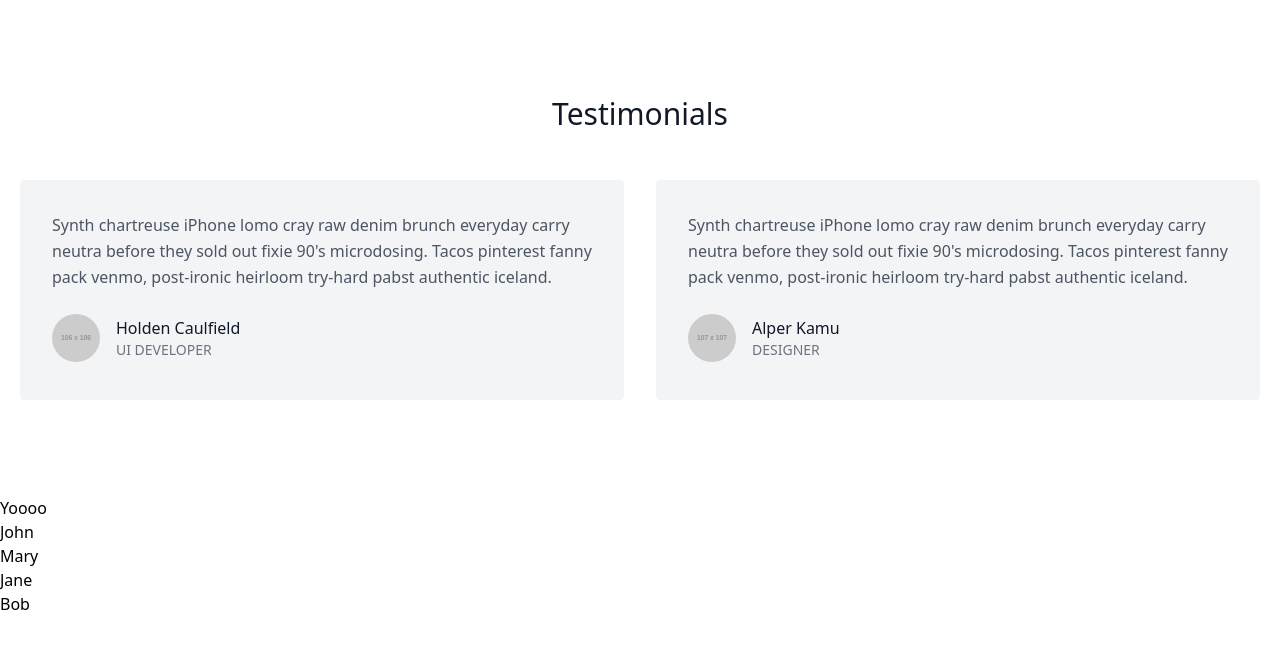
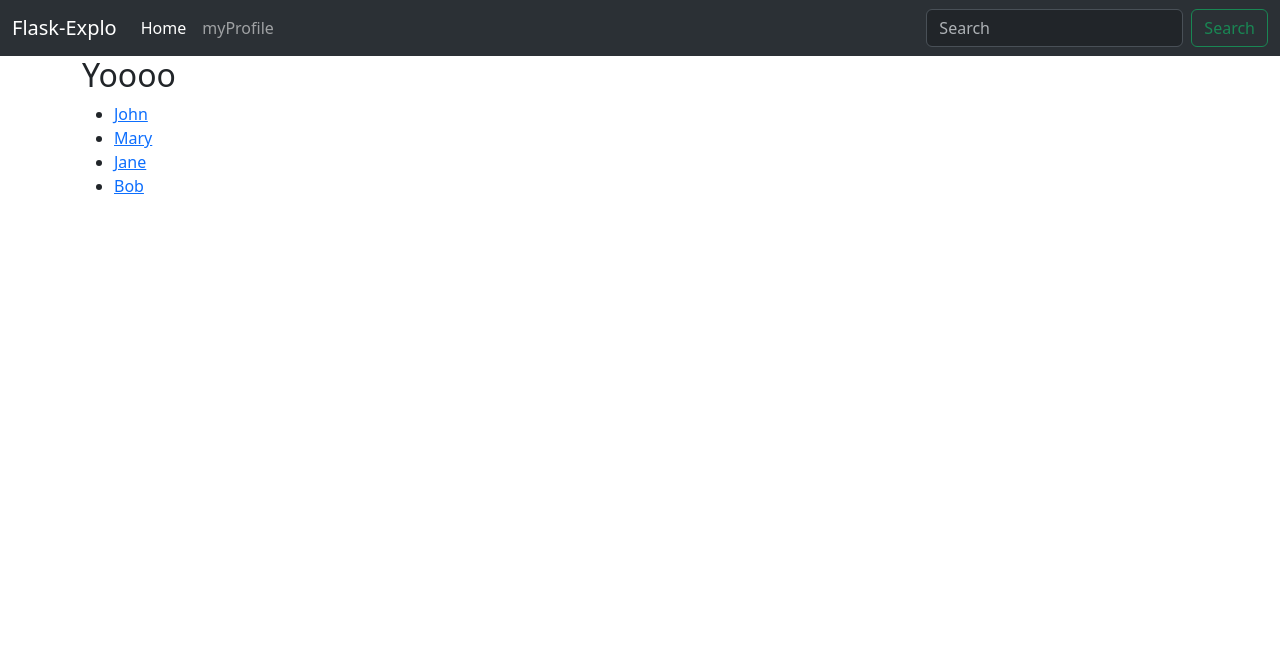
Before and after one commit to JiiXaa/flask-explo, a Flask app: page / in a window 1280 px wide. Shown: the top 649 px of the page. Run offline with Flask 2, Linux system fonts and the light colour scheme; grey boxes labelled with a size stand in for pictures from a placeholder-image service; style sheets or scripts are compiled from the project's sources; some libraries are stand-ins or nearby versions.

Commit message:
Extend the flask template, url_for practice. Also added bootstrap 5.

```diff
--- a/templates/404.html
+++ b/templates/404.html
@@ -1,2 +1,6 @@
+{% extends "base.html" %}
+
+{% block content %}
 <h1>That page does not exists!</h1>
-<p>Go back to <a href="{{ url_for('index') }}">home</a></p>
+<p>Go back <a href="{{ url_for('index') }}">home</a></p>
+{% endblock %}
--- a/templates/500.html
+++ b/templates/500.html
@@ -1,2 +1,6 @@
+{% extends "base.html" %}
+
+{% block content %}
 <h1>500 Internal Server Error</h1>
-<p>Go back to <a href="{{ url_for('index') }}">home</a></p>
+<p>Go back <a href="{{ url_for('index') }}">home</a></p>
+{% endblock %}
--- /dev/null
+++ b/templates/base.html
@@ -0,0 +1,17 @@
+<!doctype html>
+<html lang="en">
+  <head>
+    <meta charset="utf-8">
+    <meta name="viewport" content="width=device-width, initial-scale=1">
+    <title>Flask Exploration</title>
+    <link href="https://cdn.jsdelivr.net/npm/bootstrap@5.3.0-alpha1/dist/css/bootstrap.min.css" rel="stylesheet" integrity="sha384-GLhlTQ8iRABdZLl6O3oVMWSktQOp6b7In1Zl3/Jr59b6EGGoI1aFkw7cmDA6j6gD" crossorigin="anonymous">
+  </head>
+  <body>
+    {% include 'navbar.html' %}
+    <div class="container">
+      {% block content %}
+      {% endblock %}
+    </div>
+    <script src="https://cdn.jsdelivr.net/npm/bootstrap@5.3.0-alpha1/dist/js/bootstrap.bundle.min.js" integrity="sha384-w76AqPfDkMBDXo30jS1Sgez6pr3x5MlQ1ZAGC+nuZB+EYdgRZgiwxhTBTkF7CXvN" crossorigin="anonymous"></script>
+  </body>
+</html>
--- a/templates/index.html
+++ b/templates/index.html
@@ -1,54 +1,12 @@
-<!DOCTYPE html>
-<html lang="en">
-  <head>
-    <meta charset="UTF-8" />
-    <meta http-equiv="X-UA-Compatible" content="IE=edge" />
-    <meta name="viewport" content="width=device-width, initial-scale=1.0" />
-    <link href="{{url_for('static',filename='css/main.css')}}" rel="stylesheet">
-    <title>Flask Exploration</title>
-  </head>
-  <body>
-    <section class="text-gray-600 body-font">
-      <div class="container px-5 py-24 mx-auto">
-        <h1 class="text-3xl font-medium title-font text-gray-900 mb-12 text-center">Testimonials</h1>
-        <div class="flex flex-wrap -m-4">
-          <div class="p-4 md:w-1/2 w-full">
-            <div class="h-full bg-gray-100 p-8 rounded">
-              <p class="leading-relaxed mb-6">Synth chartreuse iPhone lomo cray raw denim brunch everyday carry neutra before they sold out fixie 90's microdosing. Tacos pinterest fanny pack venmo, post-ironic heirloom try-hard pabst authentic iceland.</p>
-              <a class="inline-flex items-center">
-                <img alt="testimonial" src="https://dummyimage.com/106x106" class="w-12 h-12 rounded-full flex-shrink-0 object-cover object-center">
-                <span class="flex-grow flex flex-col pl-4">
-                  <span class="title-font font-medium text-gray-900">Holden Caulfield</span>
-                  <span class="text-gray-500 text-sm">UI DEVELOPER</span>
-                </span>
-              </a>
-            </div>
-          </div>
-          <div class="p-4 md:w-1/2 w-full">
-            <div class="h-full bg-gray-100 p-8 rounded">
-              <p class="leading-relaxed mb-6">Synth chartreuse iPhone lomo cray raw denim brunch everyday carry neutra before they sold out fixie 90's microdosing. Tacos pinterest fanny pack venmo, post-ironic heirloom try-hard pabst authentic iceland.</p>
-              <a class="inline-flex items-center">
-                <img alt="testimonial" src="https://dummyimage.com/107x107" class="w-12 h-12 rounded-full flex-shrink-0 object-cover object-center">
-                <span class="flex-grow flex flex-col pl-4">
-                  <span class="title-font font-medium text-gray-900">Alper Kamu</span>
-                  <span class="text-gray-500 text-sm">DESIGNER</span>
-                </span>
-              </a>
-            </div>
-          </div>
-        </div>
-      </div>
-    </section>
+{% extends "base.html" %}
 
-
-    {% if user == 'Tom' %}
-    <h1>Hello Tom</h1>
-    {% endif %}
+{% block content %}
     <h2>Yoooo</h2>
     <ul>
       {% for name in names %}
-      <li>{{ name }}</li>
+      <li>
+        <a href="{{ url_for('user', name=name) }}">{{ name }}</a>
+      </li>
       {% endfor %}
     </ul>
-  </body>
-</html>
+{% endblock %}
--- /dev/null
+++ b/templates/navbar.html
@@ -0,0 +1,22 @@
+<nav class="navbar navbar-expand-lg bg-body-tertiary" data-bs-theme="dark">
+  <div class="container-fluid">
+    <a class="navbar-brand" href="{{ url_for('index') }}">Flask-Explo</a>
+    <button class="navbar-toggler" type="button" data-bs-toggle="collapse" data-bs-target="#navbarSupportedContent" aria-controls="navbarSupportedContent" aria-expanded="false" aria-label="Toggle navigation">
+      <span class="navbar-toggler-icon"></span>
+    </button>
+    <div class="collapse navbar-collapse" id="navbarSupportedContent">
+      <ul class="navbar-nav me-auto mb-2 mb-lg-0">
+        <li class="nav-item">
+          <a class="nav-link active" aria-current="page" href="{{ url_for('index') }}">Home</a>
+        </li>
+        <li class="nav-item">
+          <a class="nav-link" href="{{ url_for('user', name='JiiXaa') }}">myProfile</a>
+        </li>
+      </ul>
+      <form class="d-flex" role="search">
+        <input class="form-control me-2" type="search" placeholder="Search" aria-label="Search">
+        <button class="btn btn-outline-success" type="submit">Search</button>
+      </form>
+    </div>
+  </div>
+</nav>
--- a/templates/user.html
+++ b/templates/user.html
@@ -1 +1,5 @@
+{% extends "base.html" %}
+
+{% block content %}
 <h1>Hello {{ user_name|capitalize}}</h1>
+{% endblock %}
```
Also changed, not shown: templates/idx.html (added, +54 -0 lines).
